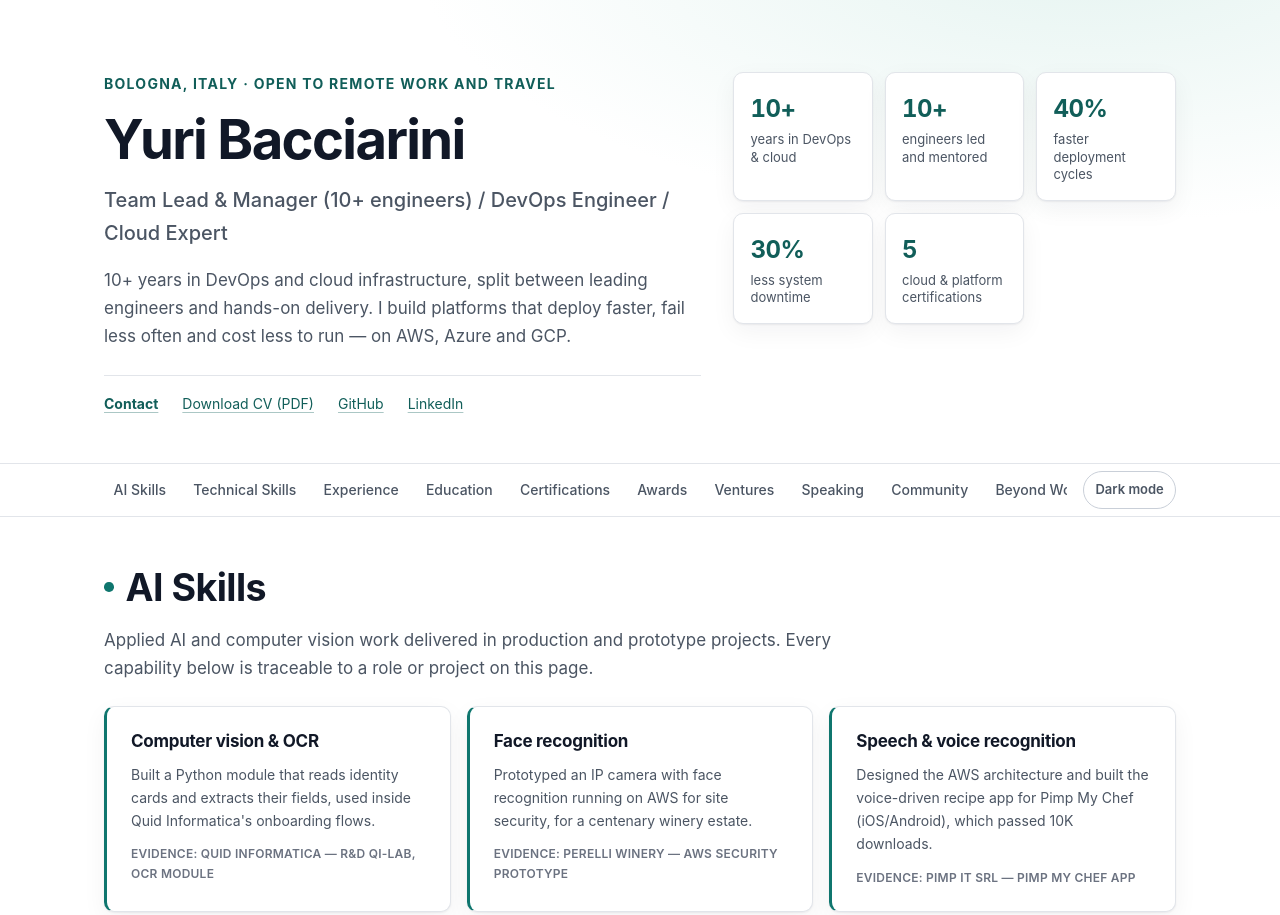
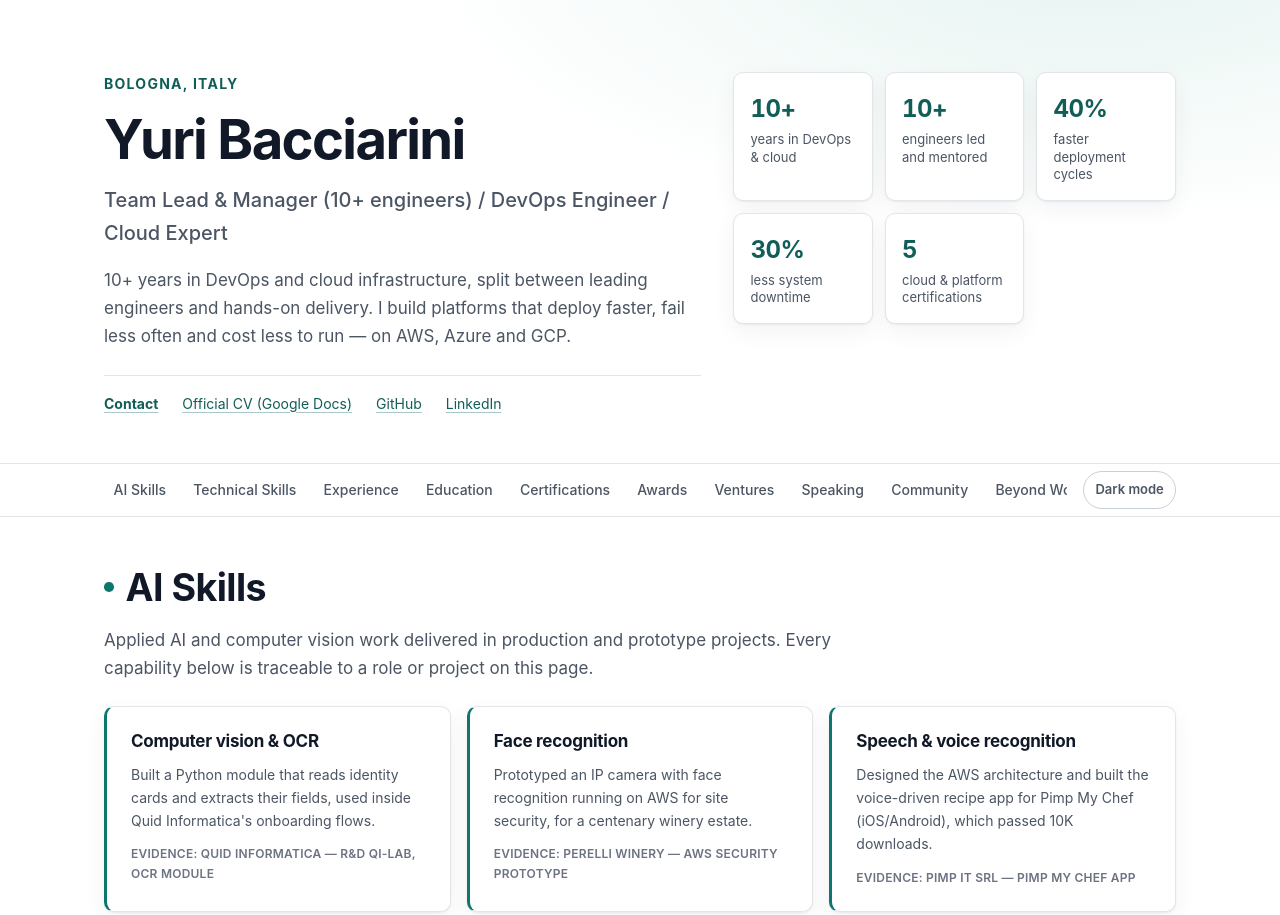
Before and after one commit to texano00/texano00.github.io, a plain HTML site: page index.html in a window 1280 px wide. Shown: the top 915 px of the page. Drawn offline with Linux system fonts and the light colour scheme.

Commit message:
fix(cv): link the official Google Doc and drop the in-repo PDF
- Header and contact now point to the official Google Docs CV
- Remove assets/cv/yuri-bacciarini-cv.pdf (Word copy remains)
- Drop the 'Open to remote work and travel' wording from the header, meta description and contact intro
- Sync README, publishing contract, quickstart and plan with the new CV location

```diff
--- a/index.html
+++ b/index.html
@@ -4,7 +4,7 @@
   <meta charset="utf-8">
   <meta name="viewport" content="width=device-width, initial-scale=1">
   <title>Yuri Bacciarini — Team Lead, DevOps &amp; Cloud Engineer</title>
-  <meta name="description" content="Yuri Bacciarini: team lead and manager of 10+ engineers, DevOps and cloud expert in Kubernetes, Terraform and CI/CD. Bologna, Italy — open to remote work and travel.">
+  <meta name="description" content="Yuri Bacciarini: team lead and manager of 10+ engineers, DevOps and cloud expert in Kubernetes, Terraform and CI/CD. Based in Bologna, Italy.">
   <link rel="canonical" href="https://texano00.github.io/">
   <meta name="color-scheme" content="light dark">
   <meta name="author" content="Yuri Bacciarini">
@@ -56,7 +56,7 @@
   <header class="site-header">
     <div class="wrap header-grid">
       <div>
-        <p class="eyebrow">Bologna, Italy · Open to remote work and travel</p>
+        <p class="eyebrow">Bologna, Italy</p>
         <h1>Yuri Bacciarini</h1>
         <p class="headline">Team Lead &amp; Manager (10+ engineers) / DevOps Engineer / Cloud Expert</p>
         <p class="lede">
@@ -66,7 +66,7 @@
         </p>
         <ul class="header-links" aria-label="Primary links">
           <li><a class="link-strong" href="#contact">Contact</a></li>
-          <li><a href="/assets/cv/yuri-bacciarini-cv.pdf" download>Download CV (PDF)</a></li>
+          <li><a href="https://docs.google.com/document/d/12EyI4fLhahsGvDl3avVvwXqUk6pJqJ3SpasptYkpA8Y/edit?usp=sharing&amp;ref=yuribacciarini.com" rel="noopener noreferrer">Official CV (Google Docs)</a></li>
           <li><a href="https://github.com/texano00" rel="noopener noreferrer">GitHub</a></li>
           <li><a href="https://www.linkedin.com/in/yuri-bacciarini/" rel="noopener noreferrer">LinkedIn</a></li>
         </ul>
@@ -563,7 +563,8 @@
       <section id="contact" class="section section--contact" aria-labelledby="contact-title">
         <h2 id="contact-title">Contact</h2>
         <p class="section-intro">
-          Bologna, Italy — open to remote work and travel. The CV is available in PDF and Word format.
+          Bologna, Italy. My CV is kept as a living document — the link below always opens the
+          current version.
         </p>
         <ul class="contact-list">
           <li>
@@ -588,9 +589,9 @@
           </li>
         </ul>
         <p class="download-block">
-          <a class="link-strong" href="/assets/cv/yuri-bacciarini-cv.pdf" download="yuri-bacciarini-cv.pdf">Download CV — PDF</a>
+          <a class="link-strong" href="https://docs.google.com/document/d/12EyI4fLhahsGvDl3avVvwXqUk6pJqJ3SpasptYkpA8Y/edit?usp=sharing&amp;ref=yuribacciarini.com" rel="noopener noreferrer">Open the official CV (Google Docs)</a>
           <span aria-hidden="true">·</span>
-          <a href="/assets/cv/yuri-bacciarini-cv.docx" download="yuri-bacciarini-cv.docx">Download CV — Word (.docx)</a>
+          <a href="/assets/cv/yuri-bacciarini-cv.docx" download="yuri-bacciarini-cv.docx">Download Word copy (.docx)</a>
         </p>
       </section>
 
```
Also changed, not shown: 6 other files.
